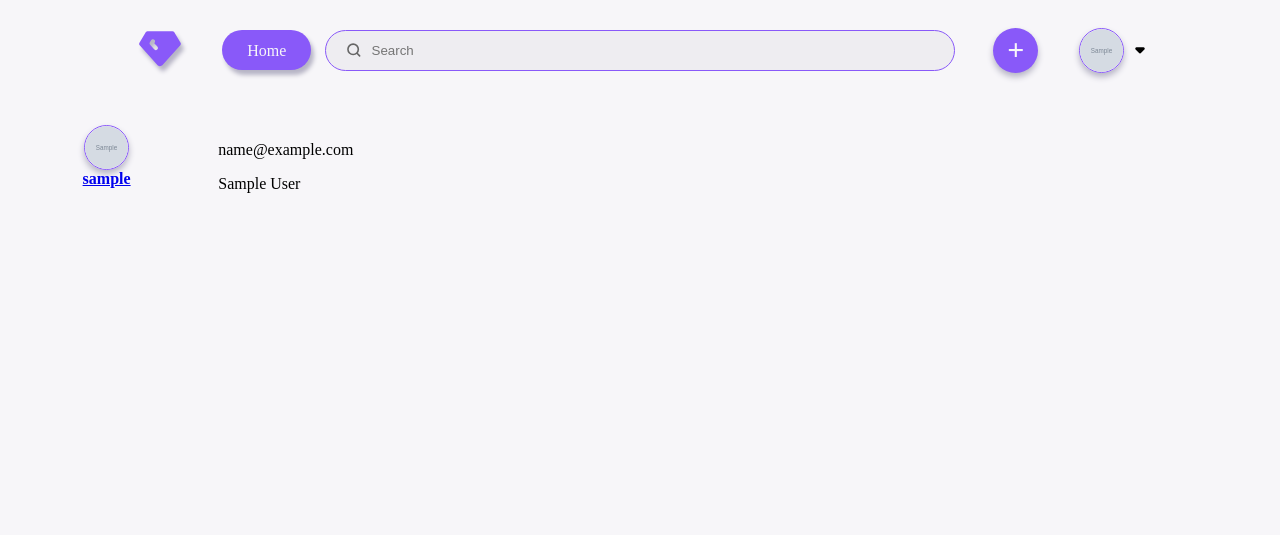
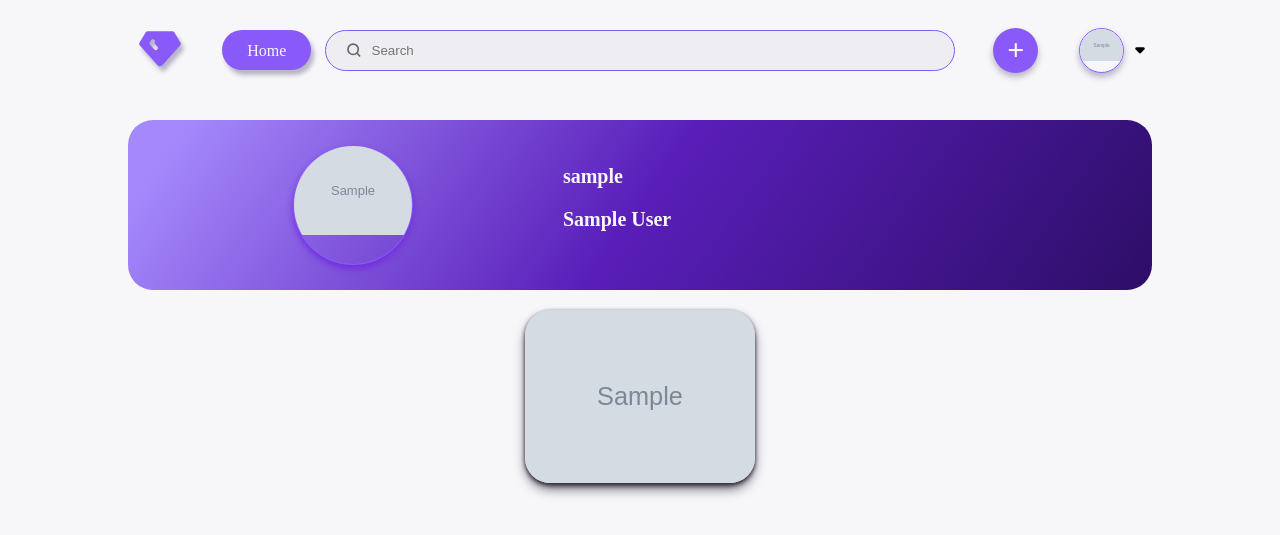
Before and after one commit to maikcodes/getfashionable, a Django app: a page that uses GetFashionable/templates/getfashionable/layouts/base.html in a window 1280 px wide. Shown: the top 535 px of the page. Run offline with Django 4.2, Linux system fonts and the light colour scheme; a user stored in the database is signed in; tables that the repository leaves empty hold one stand-in row (values such as "Sample post"); grey boxes marked "Sample" are stand-in pictures.

Commit message:
add user profile features and styles

```diff
--- a/GetFashionable/forms/SignUpForm.py
+++ b/GetFashionable/forms/SignUpForm.py
@@ -5,7 +5,7 @@ from django import forms
 
 
 class SignUpForm(UserCreationForm):
-    user_image = forms.ImageField(required=False, help_text='Upload your profile photo')
+    user_image = forms.ImageField(required=True, help_text='Upload your profile photo')
 
     class Meta:
         model = User
--- a/GetFashionable/static/getfashionable/css/buttons.css
+++ b/GetFashionable/static/getfashionable/css/buttons.css
@@ -37,9 +37,8 @@
 }
 
 .rounded-image {
-  border-radius: 50%;
   width: 100%;
-  height: 100%;
+  height: auto;
 }
 
 [class*="link-button"] {
--- /dev/null
+++ b/GetFashionable/static/getfashionable/css/cards.css
@@ -0,0 +1,36 @@
+.card-color {
+  width: 80%;
+  padding: 20px 20px;
+  background: linear-gradient(
+    125deg,
+    var(--purple-heart-400) 5%,
+    var(--purple-heart-800) 50%,
+    var(--purple-heart-950) 100%
+  );
+  border-radius: 25px;
+}
+
+.image-rounded-container-xl {
+  display: block;
+  overflow: hidden;
+  width: 120px;
+  height: 120px;
+  border-radius: 50%;
+  border: 1.5px solid var(--purple-heart-500);
+  box-shadow: 0 4px 6px var(--purple-heart-700);
+}
+
+.profile-image {
+  height: auto;
+  width: 100%;
+}
+
+.profile_text {
+  font-weight: bold;
+  color: var(--ship-gray-50);
+  font-size: 20px;
+}
+
+.card-vertical-padding {
+  padding: 20px 0;
+}
--- a/GetFashionable/static/getfashionable/css/layouts.css
+++ b/GetFashionable/static/getfashionable/css/layouts.css
@@ -80,6 +80,14 @@
   display: flex;
   align-items: center;
   justify-content: center;
+  width: 100%;
+  height: 100%;
+}
+
+.content-left {
+  display: flex;
+  align-items: center;
+  justify-content: start;
   width: 100%;
   height: 100%;
 }
@@ -167,7 +175,7 @@ body {
   padding: 20px 30px;
   border-radius: 25px;
   box-shadow: var(--ship-gray-500) 0px 2px 4px,
-  var(--ship-gray-300) 0px 7px 13px -3px;
+    var(--ship-gray-300) 0px 7px 13px -3px;
 }
 
 .color-border-container {
@@ -180,11 +188,10 @@ body {
 .background-color-container {
   width: 100%;
   height: 100%;
-  background: rgb(137, 89, 249);
   background: linear-gradient(
     125deg,
-    rgba(137, 89, 249, 1) 27%,
-    rgba(79, 42, 157, 1) 80%,
-    rgba(45, 14, 103, 1) 100%
+    var(--purple-heart-400) 15%,
+    var(--purple-heart-800) 60%,
+    var(--purple-heart-950) 100%
   );
 }
--- a/GetFashionable/templates/getfashionable/layouts/base.html
+++ b/GetFashionable/templates/getfashionable/layouts/base.html
@@ -9,6 +9,7 @@
 
     <link rel="stylesheet" href="{% static 'getfashionable/css/layouts.css' %}">
     <link rel="stylesheet" href="{% static 'getfashionable/css/buttons.css' %}">
+    <link rel="stylesheet" href="{% static 'getfashionable/css/cards.css' %}">
     <link rel="stylesheet" href="{% static 'getfashionable/css/search_menu.css' %}">
     <link rel="stylesheet" href="{% static 'getfashionable/css/dropdown.css' %}">
     <link rel="stylesheet" href="{% static 'getfashionable/css/forms.css' %}">
--- a/GetFashionable/templates/getfashionable/pages/user/profile.html
+++ b/GetFashionable/templates/getfashionable/pages/user/profile.html
@@ -3,40 +3,65 @@
 {% load static %}
 
 {% block head_title %}
-{{ user.username }}
+{{ profile_user.username }}
+{% endblock %}
+
+{% block specific_style %}
+<link rel="stylesheet" href="{% static 'getfashionable/css/masonry.css' %}">
 {% endblock %}
 
 {% block content %}
-<div class="content-centered">
-    <div class="row">
-        <div class="col-2">
-            <div class="content-centered">
-                <a href="#" class="rounded-button">
-                    <img class="rounded-image" src="{{ profile_user.image }}" alt="" width="60" height="60">
-                </a>
+<div class="horizontal-center">
+    <div class="card-color">
+        <div class="row">
+            <div class="col-5">
+                <div class="content-centered">
+                    <div class="image-rounded-container-xl">
+                        <img class="profile-image" src="{{ profile_user.image }}">
+                    </div>
+                </div>
             </div>
-            <div class="content-centered">
-                <div class="publication-profile-link">
-                    <strong>
-                        <a href="#">{{ profile_user.username }}</a>
-                    </strong>
+            <div class="col-7">
+                <div class="row">
+                    <p class="profile_text">{{ profile_user.username }}</p>
+                    <p class="profile_text">
+                        {{ profile_user.first_name }}
+                        {{ profile_user.last_name }}
+                    </p>
                 </div>
             </div>
         </div>
-        <div class="col-10">
-            <div>
-                <p>
-                    {{ profile_user.email }}
-                </p>
+    </div>
+</div>
+
+<div class="card-vertical-padding">
+    <div class="image-gallery-container">
+        <div class="image-gallery">
+
+            {% if profile_user.designs|length == 0 %}
+
+            <div class="horizontal-center">
+                <p>This user does not upload designs yet</p>
             </div>
-            <div>
-                <p>
-                    {{ profile_user.first_name }} {{ profile_user.last_name }}
-                </p>
-            </div>
+
+            {% else %}
+
+            {% for image in profile_user.designs %}
+            <a href="{% url 'getfashionable:publication_detail' image.id %}">
+                <div class="image-item">
+                    <img src="{{ image.url }}" alt="Image" width="{{ image.width }}" height="{{ image.height }}">
+                </div>
+            </a>
+            {% endfor %}
+
+            {% endif %}
         </div>
+    </div>
+</div>
 
-    </div>
+{% endblock %}
 
-</div>
+{% block specific_script %}
+<script src="https://cdnjs.cloudflare.com/ajax/libs/masonry/4.2.2/masonry.pkgd.min.js"></script>
+<script src="{% static 'getfashionable/js/masonry.js' %}"></script>
 {% endblock %}
--- a/GetFashionable/views/Design/CreateDesign.py
+++ b/GetFashionable/views/Design/CreateDesign.py
@@ -20,8 +20,9 @@ class CreateDesign(CreateView):
     context = {}
 
     def get(self, request):
+        form = self.form_class()
         self.context = {
-            'form': self.form_class,
+            'form': form,
             'show_header': True,
         }
         return render(request, self.template_name, self.context)
--- a/GetFashionable/views/Home.py
+++ b/GetFashionable/views/Home.py
@@ -2,7 +2,6 @@ from django.db.models import F, ExpressionWrapper, fields
 from django.shortcuts import render
 from django.views import View
 
-from ..mocks import get_mocked_images
 from ..models import Design
 
 
@@ -20,7 +19,6 @@ class Home(View):
                 'url': image.image.url or '',
                 'id': image.id
             }
-            print(f'\n{image_info}\n')
 
             image_info_list.append(image_info)
 
--- a/GetFashionable/views/User/Profile.py
+++ b/GetFashionable/views/User/Profile.py
@@ -2,27 +2,41 @@ from django.contrib.auth.models import User
 from django.shortcuts import render
 from django.views import generic
 
-from ...models import UserImage
+from ...models import UserImage, Design
 
 
 class Profile(generic.View):
     def get(self, request, username):
-        user = User.objects.get(username = username)
+        user = User.objects.get(username=username)
         user_image = UserImage.objects.get(user=user)
-        print(user, user_image)
 
+        images = Design.objects.filter(user=user).order_by('-created_at')
+
+        image_info_list = []
+
+        for image in images:
+
+            image_info = {
+                'width': image.image_width,
+                'height': image.image_height,
+                'url': image.image.url or '',
+                'id': image.id
+            }
+
+            image_info_list.append(image_info)
 
         user_params = {
             'username': user.username,
             'first_name': user.first_name,
             'last_name': user.last_name,
             'email': user.email,
-            'image': user_image.image.url
+            'image': user_image.image.url,
+            'designs': image_info_list
         }
 
         context = {
             'profile_user': user_params,
             'show_header': True,
         }
-        print(context)
+
         return render(request, 'getfashionable/pages/user/profile.html', context)
--- a/GetFashionableProjec/settings.py
+++ b/GetFashionableProjec/settings.py
@@ -28,6 +28,7 @@ SECRET_KEY = 'django-insecure-ho___%t925wnol^q+mrfa2+v0$r6jnxvqdc*-n%l(ba@v2#ya7
 DEBUG = True
 
 ALLOWED_HOSTS = [
+    'localhost', '127.0.0.1'
 ]
 
 MEDIA_URL = '/media/'
```
